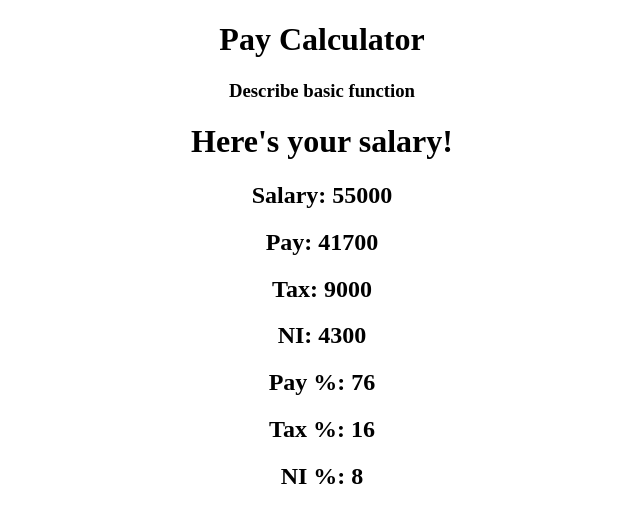
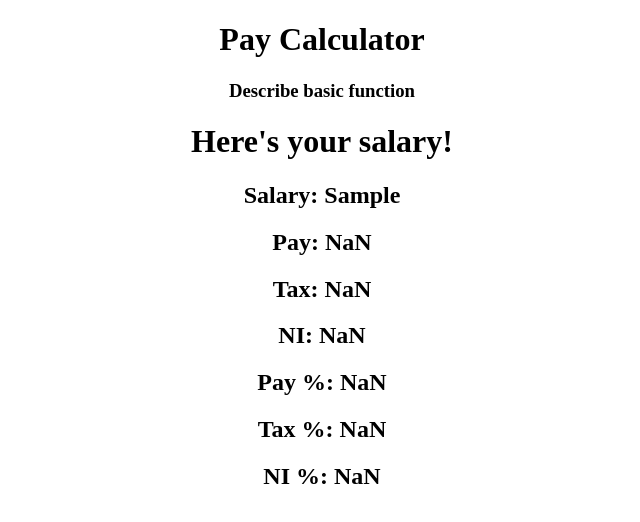
Before and after one commit to garyoconnor89/Salary-calculator, a React (Create React App) app in the folder salary-calculator/: page / in a window 1280 px wide. Both pictures are taken after typing "Sample" into the empty fields and a click on the button "Enter!". Shown: the top 522 px of the page, without its empty margins (318-958 px from the left). Built offline with nearby package versions, Linux system fonts and the light colour scheme.

Commit message:
add payCalculator to update salary outputs

```diff
--- a/salary-calculator/src/components/SalaryDisplay.jsx
+++ b/salary-calculator/src/components/SalaryDisplay.jsx
@@ -1,15 +1,40 @@
 import React, { Component } from "react";
+import payCalculator from "../utils";
 
 class SalaryDisplay extends Component {
   state = {
-    salary: 55000,
-    pay: 41700,
-    tax: 9000,
-    NI: 4300,
-    payPercentage: 76,
-    taxPercentage: 16,
-    NIPercentage: 8,
+    salary: 0,
+    pay: 0,
+    tax: 0,
+    NI: 0,
+    payPercentage: 0,
+    taxPercentage: 0,
+    NIPercentage: 0,
   };
+
+  componentDidMount = () => {
+    const { salary_value } = this.props;
+    const salaryBreakdown = payCalculator(salary_value);
+    console.log(salaryBreakdown);
+    const {
+      pay,
+      tax,
+      NI,
+      payPercentage,
+      taxPercentage,
+      NIPercentage,
+    } = salaryBreakdown;
+    this.setState({
+      salary: salary_value,
+      pay,
+      tax,
+      NI,
+      payPercentage,
+      taxPercentage,
+      NIPercentage,
+    });
+  };
+
   render() {
     const {
       salary,
```
